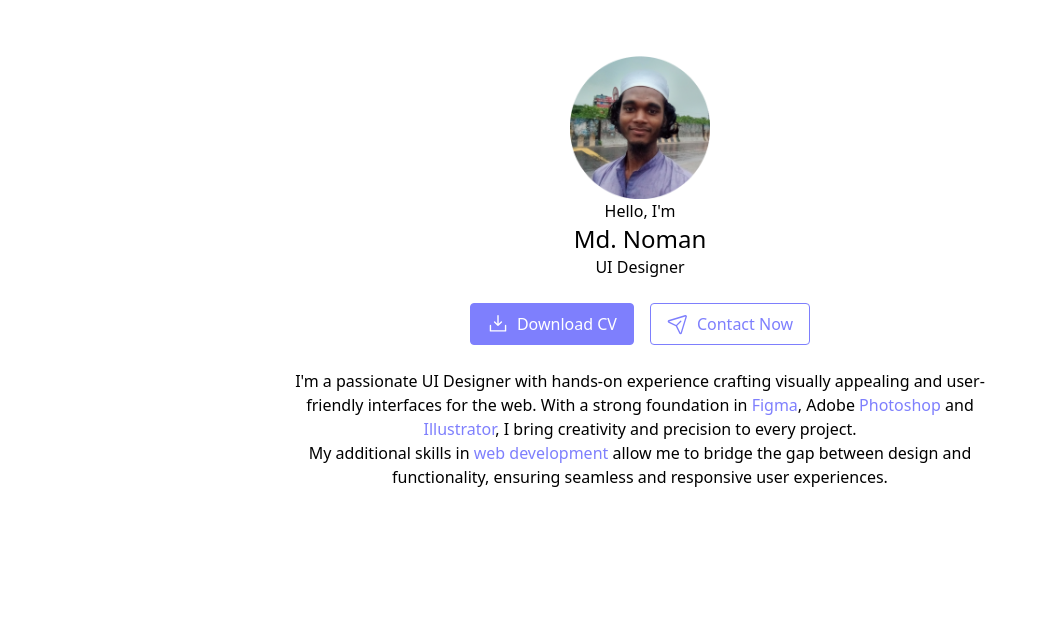
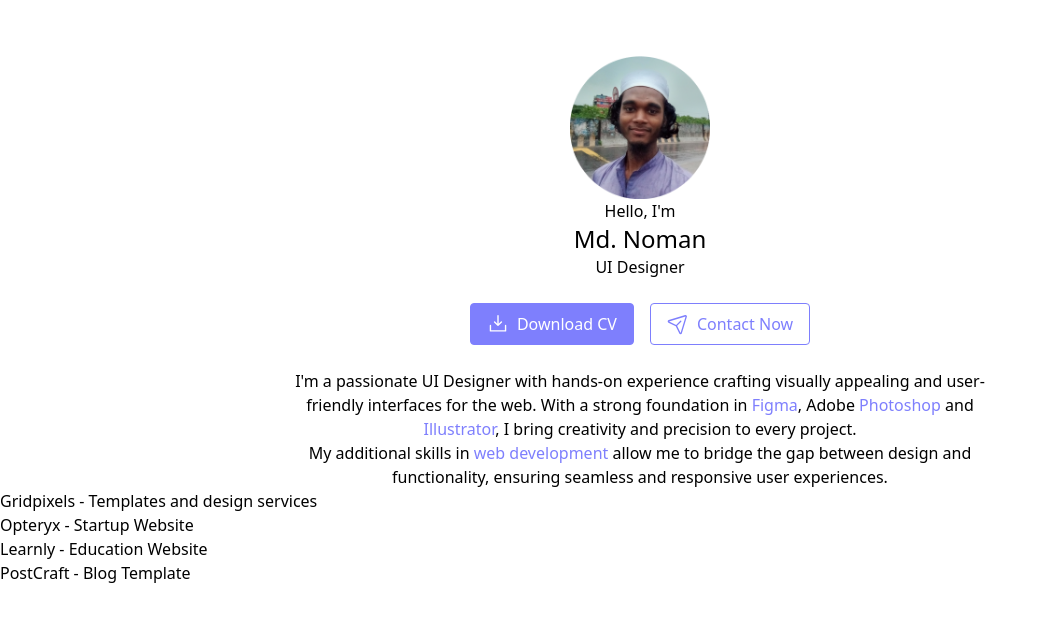
Before and after one commit to BitWizCoder/bitwizcoder-site, a Next.js app: page / in a window 1280 px wide. Shown: the top 622 px of the page, without its empty margins (0-1042 px from the left). Built offline with nearby package versions, Linux system fonts and the light colour scheme.

Commit message:
added project section

```diff
--- /dev/null
+++ b/app/components/Project.jsx
@@ -0,0 +1,12 @@
+import React from "react";
+
+function Project(props) {
+  const data = props.data;
+  return (
+    <div>
+      <p>{data.title}</p>
+    </div>
+  );
+}
+
+export default Project;
--- /dev/null
+++ b/app/components/Projects.jsx
@@ -0,0 +1,15 @@
+import React from "react";
+import data from "../data";
+import Project from "./Project";
+
+function Projects() {
+  return (
+    <div>
+      {data.map((item) => (
+        <Project key={item.id} data={item} />
+      ))}
+    </div>
+  );
+}
+
+export default Projects;
--- /dev/null
+++ b/app/data.js
@@ -0,0 +1,32 @@
+const data = [
+  {
+    id: 1,
+    image: "https://i.ibb.co.com/ym1SJdcb/Gridpixels.png",
+    title: "Gridpixels - Templates and design services",
+    details:
+      "Hight Quality Figma templates and designs services for SaaS Founders.",
+  },
+  {
+    id: 2,
+    image: "https://i.ibb.co.com/1tcf1PFq/Opteryx.png",
+    title: "Opteryx - Startup Website",
+    details:
+      "A complete website for SaaS projects, featuring all essential inner pages.",
+  },
+  {
+    id: 3,
+    image: "https://i.ibb.co.com/qFJ70cLN/Learnly.png",
+    title: "Learnly - Education Website",
+    details:
+      "A complete education and course website with all essential sections, features & Pages.",
+  },
+  {
+    id: 4,
+    image: "https://i.ibb.co.com/Lw34QSz/Post-Craft.png",
+    title: "PostCraft - Blog Template",
+    details:
+      "A modern personal blog template with sleek design and essential pages.",
+  },
+];
+
+export default data;
--- a/app/page.js
+++ b/app/page.js
@@ -1,9 +1,11 @@
 import Header from "./components/Header";
+import Projects from "./components/Projects";
 
 export default function Home() {
   return (
     <div className="container mx-auto">
       <Header />
+      <Projects />
     </div>
   );
 }
```
